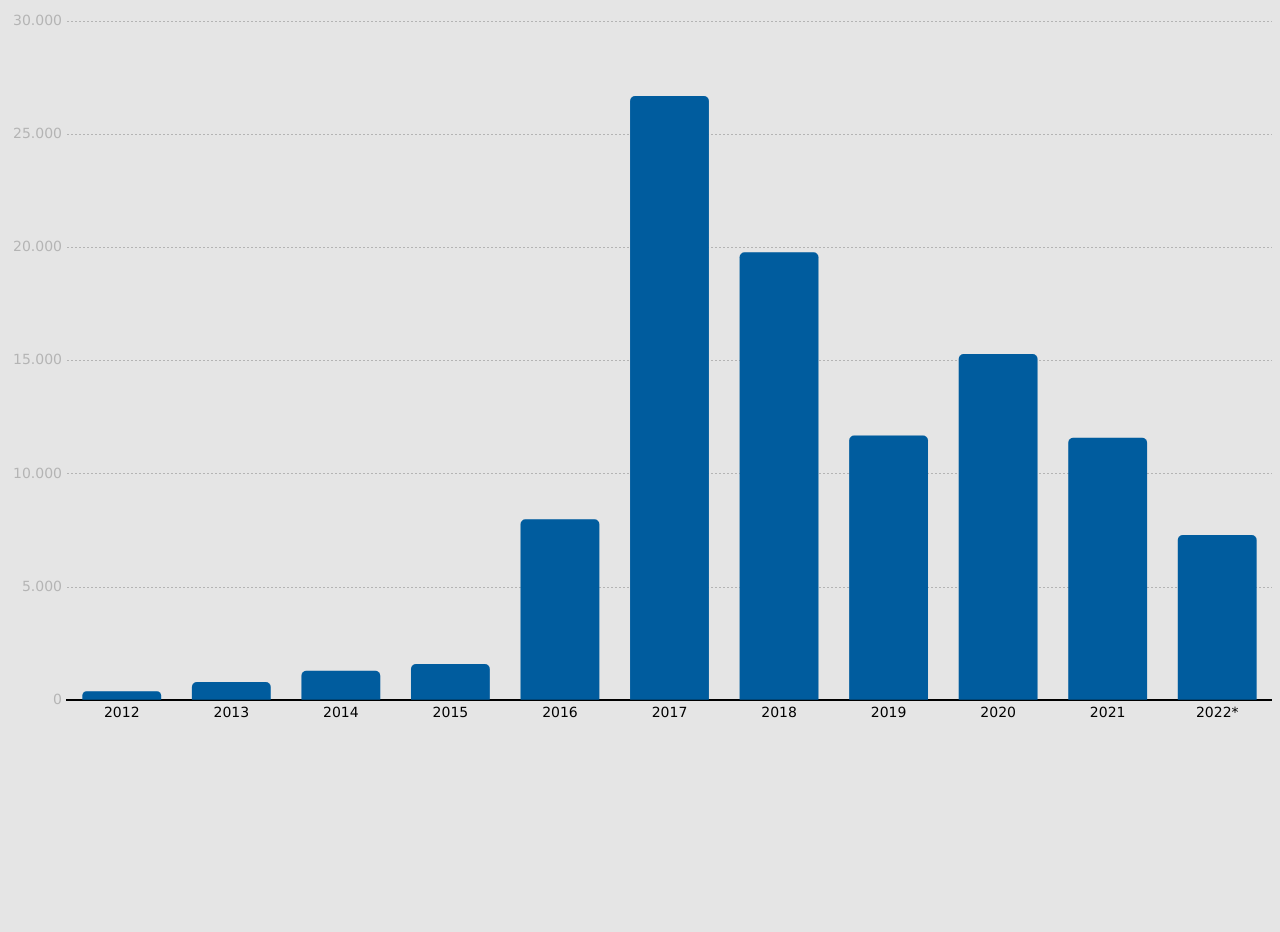
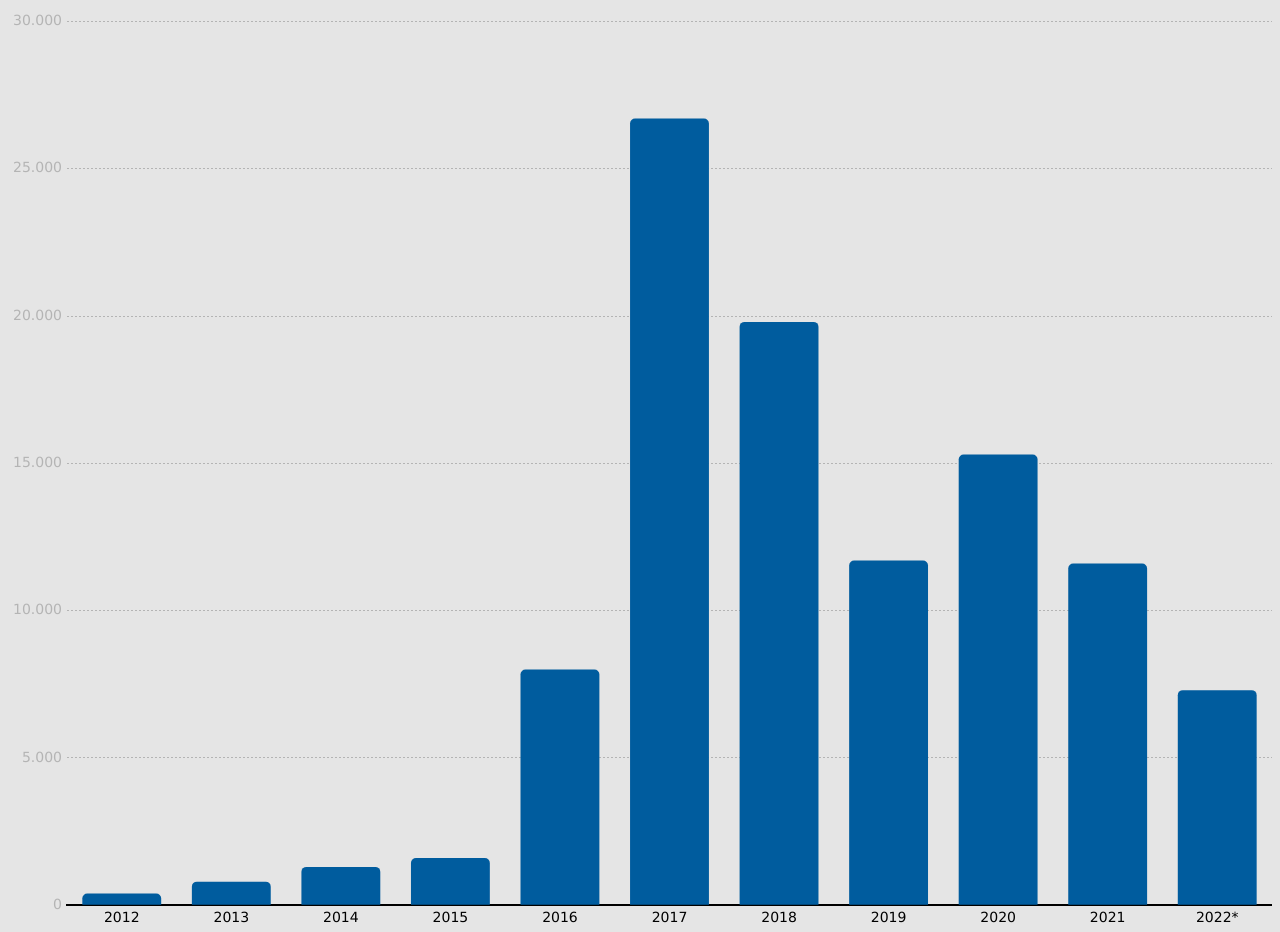
Before and after one commit to SF-OAS-SECOM-SAJS-SEARJS/20221011-ideias-legislativas, a plain HTML site: page index.html in a window 1280 px wide. Before the commit the page ends 800 px from the top, so only its background shows below. Drawn offline with Linux system fonts and the light colour scheme.

Commit message:
modified:   index.html

```diff
--- a/index.html
+++ b/index.html
@@ -9,7 +9,7 @@
   </head>
 
   <body style="background-color: #e5e5e5">
-    <canvas id="myChart" width="160" height="90"></canvas>
+    <canvas id="myChart" width="400" height="290"></canvas>
     <script>
       Chart.defaults.font.family = "Lucida Sans Unicode,Lucida Grande,sans-serif";
       Chart.defaults.font.size = 14;
@@ -67,7 +67,7 @@
             },
             tooltip: {
               padding: 10,
-              backgroundColor: "#FFF",
+              backgroundColor: "#CCC",
               borderWidth: 1,
               borderColor: "#000",
               displayColors: false,
```
